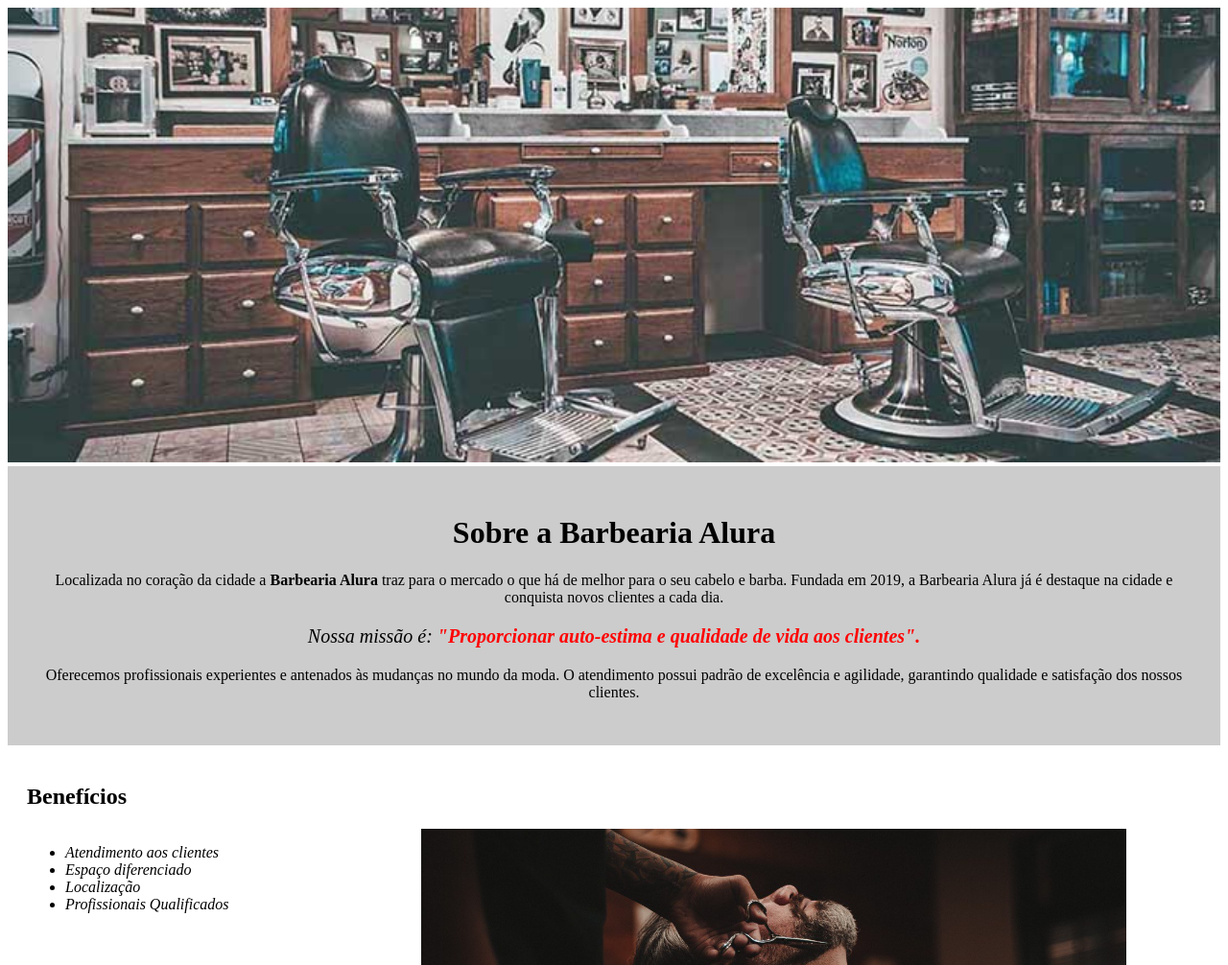
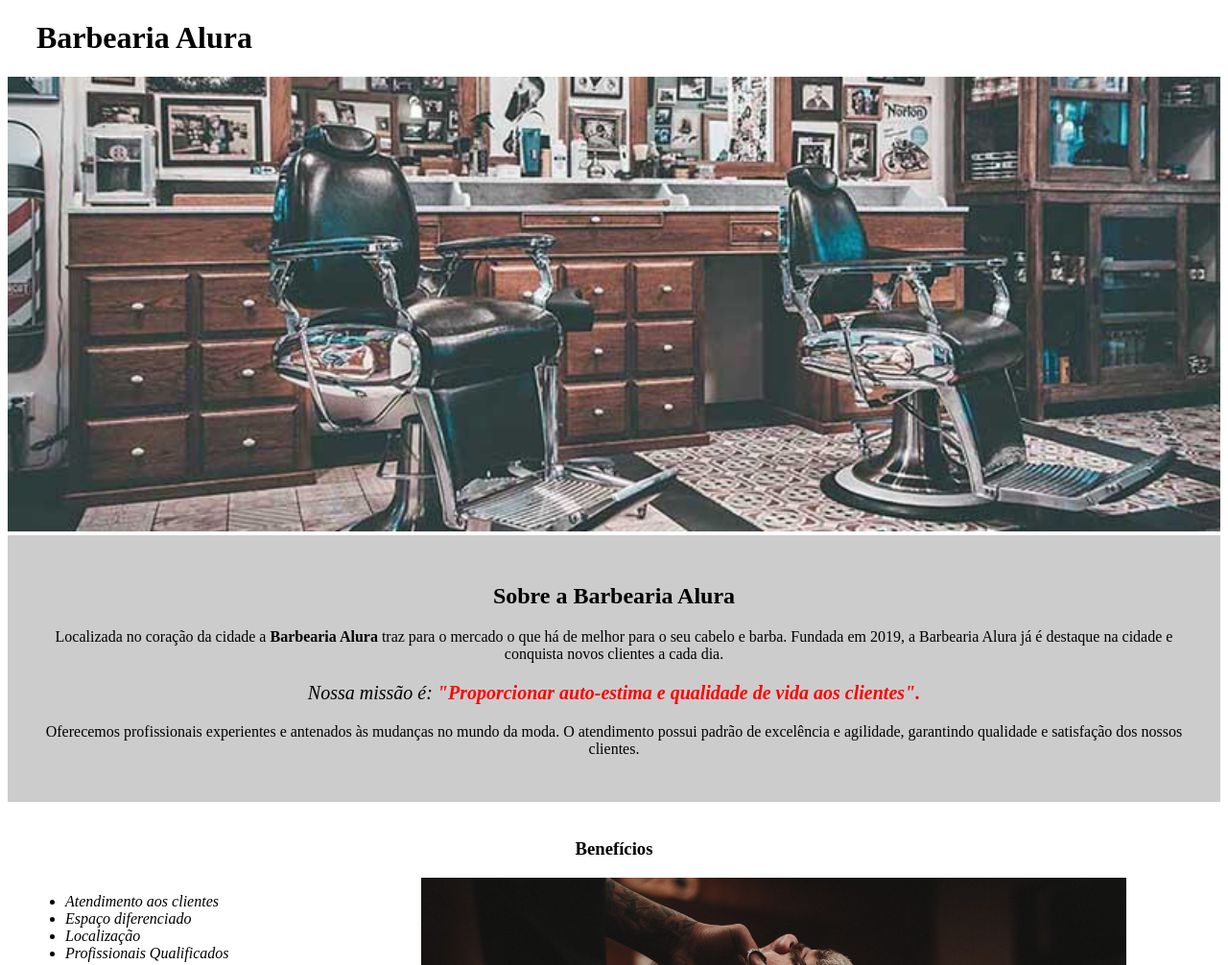
Before and after one commit to rrcruz83/barbearia_alura, a plain HTML site: page index.html in a window 1280 px wide. Shown: the top 1006 px of the page at 96% size. Drawn offline with Linux system fonts and the light colour scheme.

Commit message:
Inclusão do header

```diff
--- a/index.html
+++ b/index.html
@@ -6,15 +6,18 @@
         <link rel="stylesheet" href="style.css">
     </head>
     <body><!--Tags de conteúdo ficam no body-->
+        <header>
+            <h1 class="titulo-principal">Barbearia Alura</h1>
+        </header>
         <img id="banner" src="banner.jpg">
         <div class="principal">
-            <h1>Sobre a Barbearia Alura</h1>
+            <h2 class="titulo-centralizado">Sobre a Barbearia Alura</h2>
             <p>Localizada no coração da cidade a <strong>Barbearia Alura</strong> traz para o mercado o que há de melhor para o seu cabelo e barba. Fundada em 2019, a Barbearia Alura já é destaque na cidade e conquista novos clientes a cada dia.</p>
             <p id="missao"><em>Nossa missão é: <strong>"Proporcionar auto-estima e qualidade de vida aos clientes".</strong></em></p>
             <p>Oferecemos profissionais experientes e antenados às mudanças no mundo da moda. O atendimento possui padrão de excelência e agilidade, garantindo qualidade e satisfação dos nossos clientes.</p>
         </div>
         <div class="beneficios">
-            <h2>Benefícios</h2>
+            <h3 class="titulo-centralizado">Benefícios</h3>
             <ul><!--unordered list-->
                 <li class="itens">Atendimento aos clientes</li> <!--list item-->
                 <li class="itens">Espaço diferenciado</li>
--- a/style.css
+++ b/style.css
@@ -1,5 +1,5 @@
-h1 {
-    text-align: center;
+.titulo-principal {
+    padding-left: 30px;
 }
 
 p {
```
